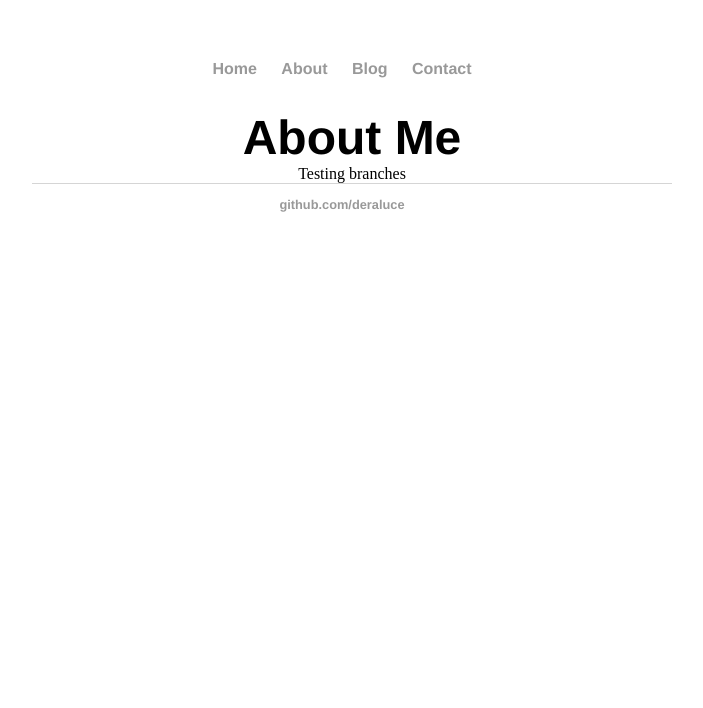
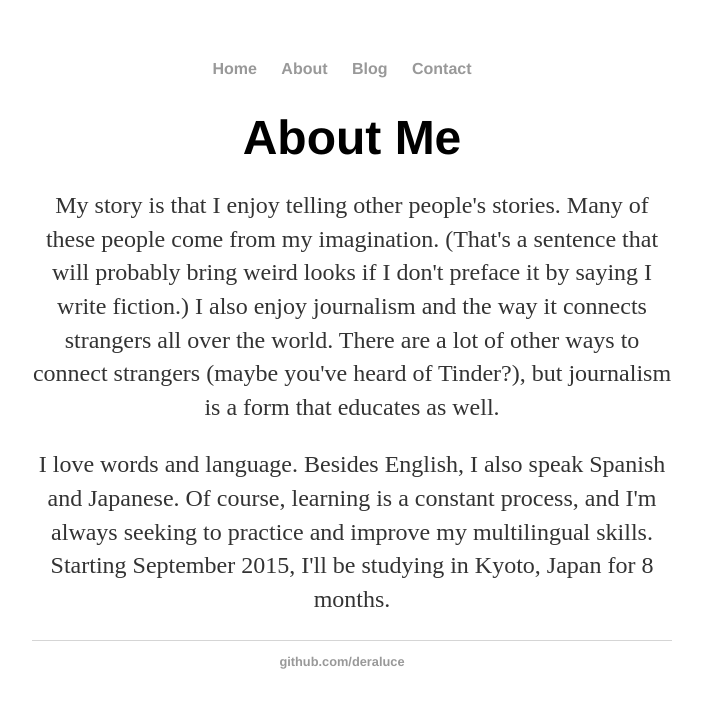
Before and after one commit to DeraLuce/DeraLuce.github.io, a Jekyll site: the page built from about/index.html, in a window 1280 px wide. Shown: the top 708 px of the page, without its empty margins (288-991 px from the left). Built offline with Jekyll 4.4.1, drawn with Linux system fonts in a browser that asks for light colours.

Commit message:
Update index.html

```diff
--- a/about/index.html
+++ b/about/index.html
@@ -4,4 +4,10 @@ title: About Me
 ---
 <h1>{{ page.title }}</h1>
 
-Testing branches
+<p> My story is that I enjoy telling other people's stories. Many of these people come from my imagination.
+(That's a sentence that will probably bring weird looks if I don't preface it by saying I write fiction.)
+I also enjoy journalism and the way it connects strangers all over the world. There are a lot of other ways to connect
+strangers (maybe you've heard of Tinder?), but journalism is a form that educates as well.</p>
+<p>I love words and language. Besides English, I also speak Spanish and Japanese. Of course,
+learning is a constant process, and I'm always seeking to practice and improve my multilingual skills.
+Starting September 2015, I'll be studying in Kyoto, Japan for 8 months. </p>
```
